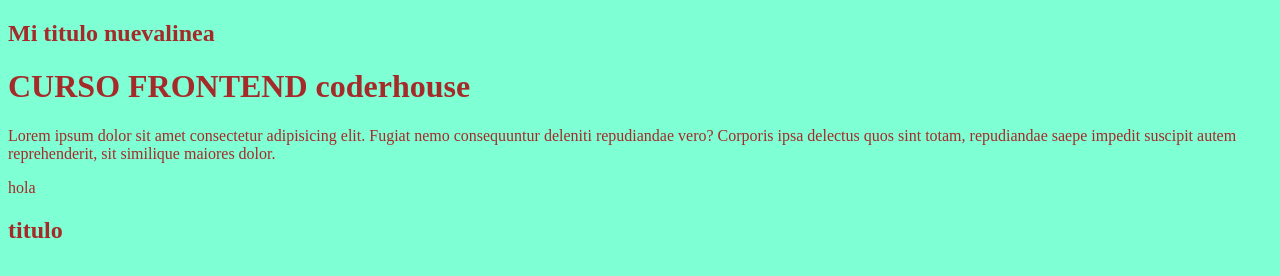
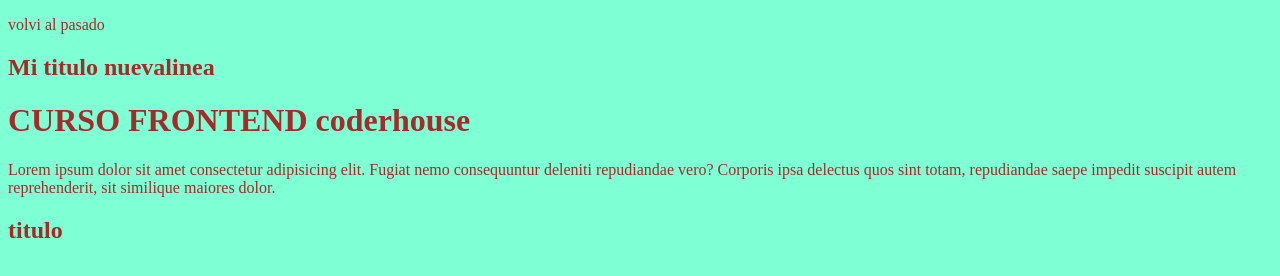
Before and after one commit to fjo1992/facundoj-oliva-28125, a plain HTML site: page index.html in a window 1280 px wide. Drawn offline with Linux system fonts and the light colour scheme.

Commit message:
cambios en mi rama

```diff
--- a/index.html
+++ b/index.html
@@ -8,12 +8,11 @@
     <title>GIT</title>
 </head>
 <body>
+    <p>volvi al pasado</p>
     <h2>Mi titulo nuevalinea</h2>
     <h1>CURSO FRONTEND coderhouse</h1>
     <P>Lorem ipsum dolor sit amet consectetur adipisicing elit. Fugiat nemo consequuntur deleniti repudiandae vero? Corporis ipsa delectus quos sint totam, repudiandae saepe impedit suscipit autem reprehenderit, sit similique maiores dolor.</P>
-    <div>
-        <span>hola</span>
-    </div>
+
     <div><h2>titulo</h2></div>
 
 </body>
```
